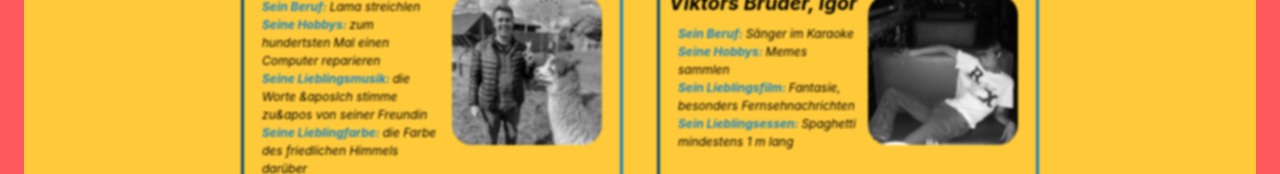
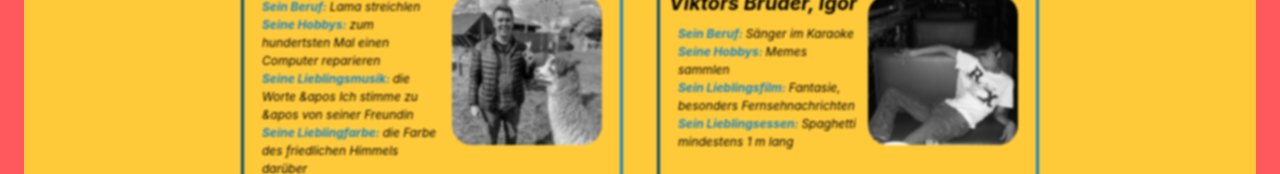
Before and after one commit to sofialapteva/sofia-lapteva-startseite, a Next.js app: page / in a window 1280 px wide. Shown: the part 765-939 px from the top of the page. Built offline with nearby package versions, Linux system fonts and the light colour scheme.

Commit message:
done completely 100%

```diff
--- a/pages/index.tsx
+++ b/pages/index.tsx
@@ -136,7 +136,7 @@
               </p>
               <p>
                 <strong>Seine Lieblingsmusik: </strong>
-                die Worte &aposIch stimme zu&apos von seiner Freundin
+                die Worte &apos Ich stimme zu &apos von seiner Freundin
               </p>
               <p>
                 <strong>Seine Lieblingfarbe: </strong>
```
